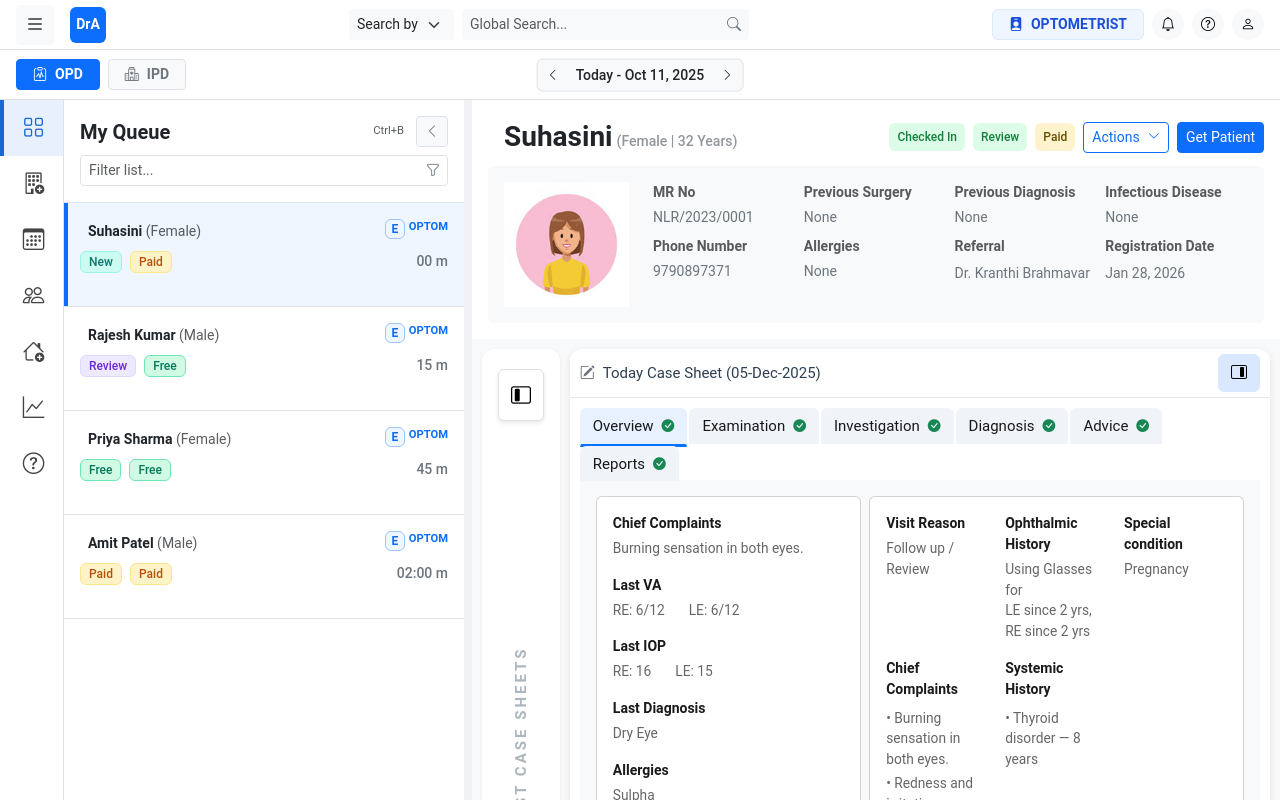
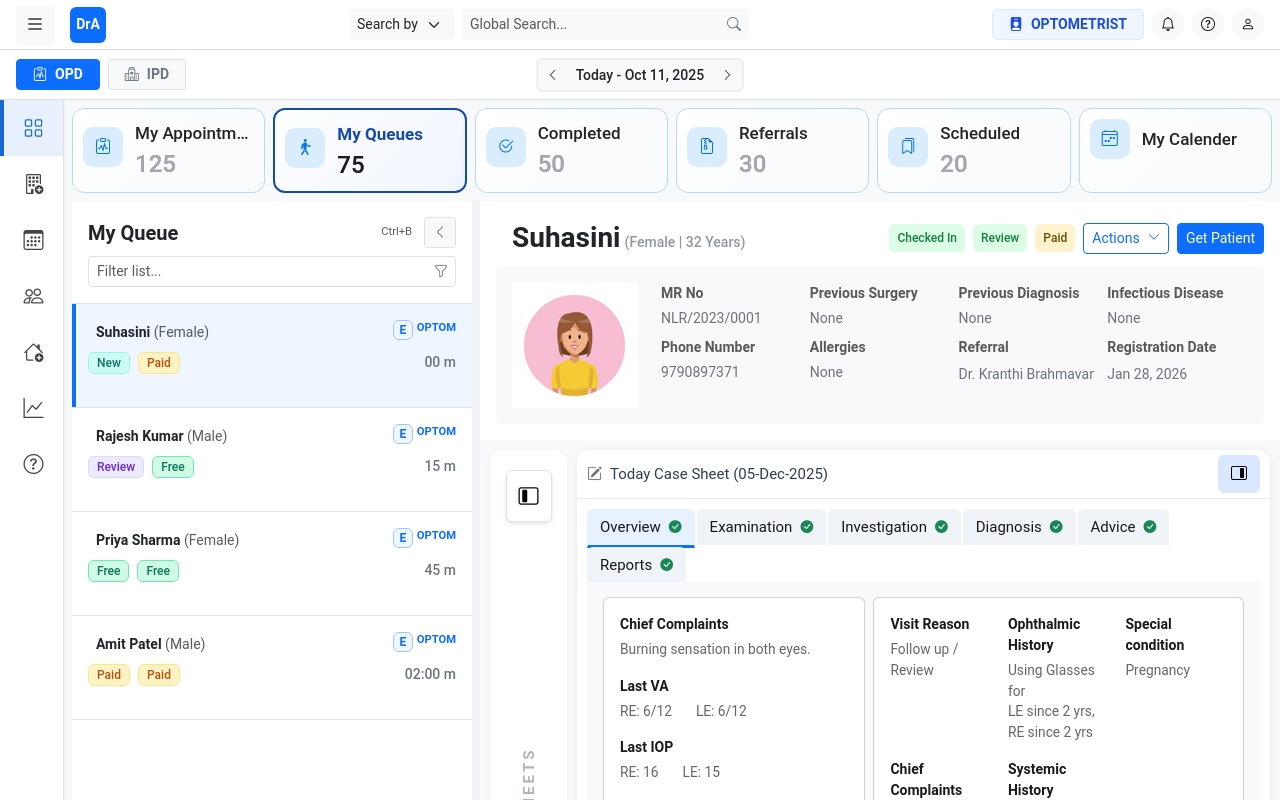
Before and after one commit to Suriyakumar-DRAA/keep-it-simple, an Angular app: page /outpatients in a window 1280 px wide. Shown: the top 800 px of the page. Built offline with nearby package versions, Linux system fonts and the light colour scheme.

Commit message:
stats count commit

```diff
--- a/src/app/core/layout/sidebar/sidebar.component.html
+++ b/src/app/core/layout/sidebar/sidebar.component.html
@@ -1,8 +1,8 @@
 <!-- Sidebar Container -->
-<nav class="d-flex flex-column flex-shrink-0 bg-white h-100 shadow-sm sidebar-nav">
+<nav class="d-flex flex-column flex-shrink-0 bg-white h-100 shadow-sm sidebar-nav me-2">
 
     <!-- Top Menu Items -->
-    <ul class="nav flex-column mb-auto text-center w-100 p-0 m-0">
+    <ul class="nav flex-column mb-auto text-center w-100 p-0">
 
         @for (item of mainMenuItems; track item.id) {
         <li class="nav-item w-100">
--- a/src/app/core/layout/sidebar/sidebar.component.scss
+++ b/src/app/core/layout/sidebar/sidebar.component.scss
@@ -8,7 +8,7 @@
 
 /* Icon Styling */
 .bi {
-    font-size: 1.35rem;
+    font-size: 1.25rem;
     /* Large legible icons */
     line-height: 1;
 }
--- a/src/app/features/opd-assessment/pages/assessment.component.html
+++ b/src/app/features/opd-assessment/pages/assessment.component.html
@@ -1,4 +1,7 @@
 <div class="split-layout">
+    <div>
+        <app-stats-card> </app-stats-card>
+    </div>
     <div class="d-flex flex-grow-1 overflow-hidden right-panel">
         <!-- Queue -->
         <app-patient-queue [patients]="patients" [selectedPatientId]="selectedPatientId"
--- a/src/app/features/opd-assessment/pages/assessment.component.scss
+++ b/src/app/features/opd-assessment/pages/assessment.component.scss
@@ -52,23 +52,6 @@
 
  /* START: SPLIT LAYOUT */
 
- .main-workspace {
-     flex: 1;
-     min-height: 0;
-     overflow: hidden;
- }
-
- .split-layout {
-     display: flex;
-     flex: 1;
-     width: 100%;
-     height: 100%;
-     min-height: 0;
-     overflow: hidden;
-     position: relative;
-     background-color: #f0f2f5;
- }
-
  .right-panel {
      flex: 1;
      height: 100%;
--- a/src/app/features/opd-assessment/pages/assessment.component.ts
+++ b/src/app/features/opd-assessment/pages/assessment.component.ts
@@ -19,6 +19,7 @@ import { PatientJourneyComponent } from './patient-journey/patient-journey.compo
 import { PatientSummaryComponent } from './patient-summary/patient-summary.component';
 import { ReportsComponent } from './reports/reports.component';
 import { SplitWindowComponent } from './split-window/split-window.component';
+import { StatsCardComponent } from './stats-card/stats-card.component';
 
 @Component({
     selector: 'app-assessment',
@@ -32,7 +33,8 @@ import { SplitWindowComponent } from './split-window/split-window.component';
         PatientInfoComponent,
         PatientJourneyComponent,
         PatientSummaryComponent,
-        SplitWindowComponent
+        SplitWindowComponent,
+        StatsCardComponent
     ],
     providers: [
         AssessmentService,
--- a/src/app/features/opd-assessment/pages/patient-queue/patient-queue.component.html
+++ b/src/app/features/opd-assessment/pages/patient-queue/patient-queue.component.html
@@ -1,4 +1,4 @@
-<div class="min-vh-100 d-flex position-relative bg-white {{visiblePatientQueue() ? 'me-2' : ''}}">
+<div class="h-100 d-flex position-relative bg-white {{visiblePatientQueue() ? 'me-2' : ''}}">
     <div class="queue-content d-flex flex-column overflow-hidden transition-all"
         [style.width]="visiblePatientQueue() ? '400px' : '0px'" [style.opacity]="visiblePatientQueue() ? '1' : '0'"
         [style.visibility]="visiblePatientQueue() ? 'visible' : 'hidden'">
--- a/src/app/features/opd-assessment/pages/split-window/split-window.component.scss
+++ b/src/app/features/opd-assessment/pages/split-window/split-window.component.scss
@@ -239,11 +239,17 @@
     color: #666;
 }
 
-.left-panel-sidebar.selected, .right-panel-sidebar.selected {
+.left-panel-sidebar.selected,
+.right-panel-sidebar.selected {
     background-color: #d9e8ff !important;
     border-color: #d9e8ff !important;
 }
 
+.main-workspace {
+    flex: 1;
+    min-height: 0;
+    overflow: hidden;
+}
 
 .nav-tabs .nav-link {
     font-size: 15px;
--- a/src/app/features/opd-assessment/pages/stats-card/stats-card.component.html
+++ b/src/app/features/opd-assessment/pages/stats-card/stats-card.component.html
@@ -1,6 +1,4 @@
-<div class="card">
-    <div class="card-body">
-        <div class="row g-2">
+<div class="bg-light g-2 py-2 pe-2 row">
     <div class="col-12 col-sm-6 col-md-4 col-lg-2">
         <div class="stats-card" [ngClass]="{'active': selectedCard === 'my_appointments'}"
             (click)="setSelectedCard('my_appointments')">
@@ -9,7 +7,7 @@
                     <i class="bi bi-clipboard-pulse"></i>
                 </div>
                 <div class="metric-info">
-                            <p class="metric-label">My appointments</p>
+                    <p class="metric-label">My Appointments</p>
                     <h4 class="metric-number">125</h4>
                 </div>
             </div>
@@ -76,7 +74,7 @@
         </div>
     </div>
 
-            <div class="col-6 col-sm-4 col-md-2">
+    <div class="col-12 col-sm-6 col-md-4 col-lg-2">
         <div class="stats-card" [ngClass]="{'active': selectedCard === 'my_calendar'}"
             (click)="setSelectedCard('my_calendar')">
             <div class="compact-card-content">
@@ -90,6 +88,3 @@
         </div>
     </div>
 </div>
-    </div>
-
-</div>
--- a/src/app/features/opd-assessment/pages/stats-card/stats-card.component.scss
+++ b/src/app/features/opd-assessment/pages/stats-card/stats-card.component.scss
@@ -1,32 +1,32 @@
 .stats-card {
     background: linear-gradient(135deg, #ffffff 0%, #f8fafc 100%);
     border-radius: 12px;
-    padding: 16px;
+    padding: 10px;
     border: 1px solid #B9D8F6;
-    box-shadow: 0 2px 12px rgba(0, 0, 0, 0.06);
+    // box-shadow: 0 2px 12px rgba(0, 0, 0, 0.06);
     cursor: pointer;
-    transition: all 0.3s cubic-bezier(0.4, 0, 0.2, 1);
+    // transition: all 0.3s cubic-bezier(0.4, 0, 0.2, 1);
     position: relative;
-    overflow: hidden;
-    height: 90px;
-    display: flex;
+    // overflow: hidden;
+    min-height: 85px;
+    // display: flex;
     align-items: center;
 }
 
-.stats-card::before {
-    content: '';
-    position: absolute;
-    top: 0;
-    left: 0;
-    right: 0;
-    height: 3px;
-    background: linear-gradient(90deg, #144CA7, #144CA7);
-    transform: scaleX(0);
-    transition: transform 0.3s ease;
-}
+// .stats-card::before {
+//     content: '';
+//     position: absolute;
+//     top: 0;
+//     left: 0;
+//     right: 0;
+//     height: 3px;
+//     background: linear-gradient(90deg, #144CA7, #144CA7);
+//     transform: scaleX(0);
+//     // transition: transform 0.3s ease;
+// }
 
 .stats-card:hover {
-    box-shadow: 0 6px 25px rgba(0, 0, 0, 0.12);
+    // box-shadow: 0 6px 25px rgba(0, 0, 0, 0.12);
     border-color: #144CA7;
 }
 
@@ -54,17 +54,17 @@
     position: relative;
     overflow: hidden;
     flex-shrink: 0;
-    transition: transform 0.2s ease;
+    // transition: transform 0.2s ease;
 }
 
-.icon-wrapper::before {
-    content: '';
-    position: absolute;
-    inset: 0;
-    background: inherit;
-    opacity: 0.1;
-    border-radius: inherit;
-}
+// .icon-wrapper::before {
+//     content: '';
+//     position: absolute;
+//     inset: 0;
+//     background: inherit;
+//     opacity: 0.1;
+//     border-radius: inherit;
+// }
 
 .metric-info {
     display: flex;
@@ -72,6 +72,7 @@
     justify-content: center;
     min-width: 0;
     flex: 1;
+    gap: 5px;
 }
 
 .metric-number {
@@ -86,8 +87,7 @@
 
 .metric-label {
     font-size: 17px;
-    font-weight: 700;
-    color: #1e293b;
+    font-weight: 500;
     margin: 2px 0 0 0;
     white-space: nowrap;
     overflow: hidden;
@@ -104,113 +104,6 @@
     font-weight: 600;
 }
 
-
-.stats-card:hover .icon-wrapper {
-    transform: scale(1.1);
-}
-
-
-@media (max-width: 1199px) {
-    .stats-card {
-        height: 85px;
-        padding: 14px;
-    }
-
-    .metric-number {
-        font-size: 20px;
-    }
-
-    .icon-wrapper {
-        width: 36px;
-        height: 36px;
-        font-size: 15px;
-    }
-
-    .compact-card-content {
-        gap: 10px;
-    }
-}
-
-@media (max-width: 991px) {
-    .stats-card {
-        height: 80px;
-        padding: 12px;
-    }
-
-    .metric-number {
-        font-size: 18px;
-    }
-
-    .metric-label {
-        font-size: 12px;
-    }
-
-    .icon-wrapper {
-        width: 32px;
-        height: 32px;
-        font-size: 14px;
-    }
-
-    .compact-card-content {
-        gap: 8px;
-    }
-}
-
-@media (max-width: 767px) {
-    .stats-card {
-        height: 75px;
-        padding: 10px;
-    }
-
-    .metric-number {
-        font-size: 16px;
-    }
-
-    .metric-label {
-        font-size: 11px;
-    }
-
-    .icon-wrapper {
-        width: 28px;
-        height: 28px;
-        font-size: 12px;
-    }
-
-    .compact-card-content {
-        gap: 6px;
-    }
-}
-
-@media (max-width: 575px) {
-    .row.g-2 {
-        flex-wrap: nowrap;
-        overflow-x: auto;
-        padding-bottom: 10px;
-    }
-
-    .stats-card {
-        min-width: 140px;
-        height: 70px;
-        padding: 8px;
-    }
-
-    .metric-number {
-        font-size: 15px;
-    }
-
-    .metric-label {
-        font-size: 10px;
-    }
-
-    .icon-wrapper {
-        width: 24px;
-        height: 24px;
-        font-size: 11px;
-    }
-
-}
-
-
 .square-icon {
     color: #0375D9;
     background: #D9EDFF;
```
Lines whose indentation alone changed are shown as unchanged.
